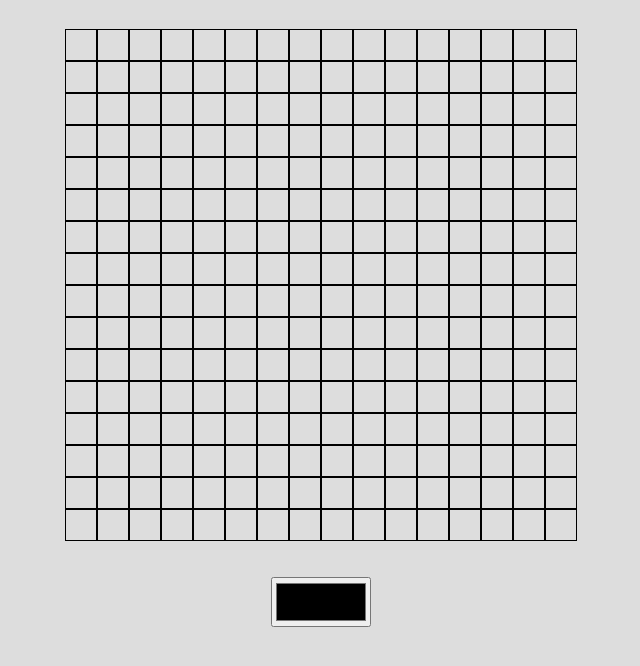
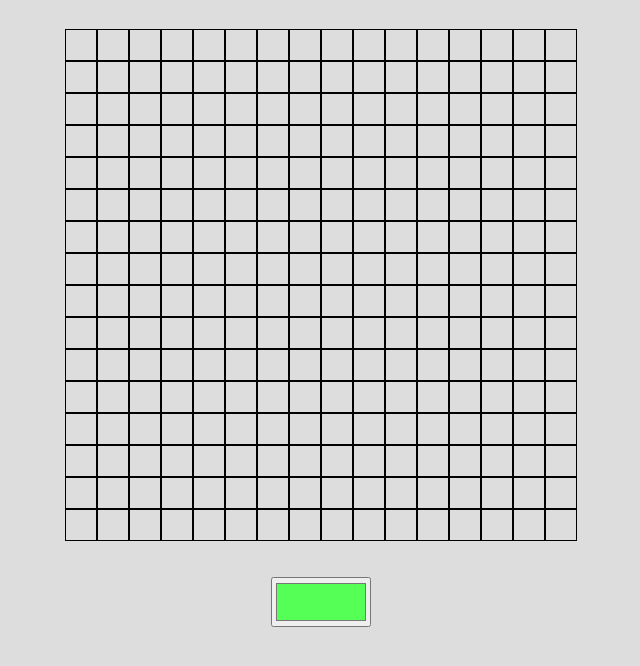
Before and after one commit to rsmarsh/unicorn-rgb-server, a website: page public/index.html in a window 1280 px wide. Shown: the whole page, without its empty margins (319-959 px from the left). Drawn offline with Linux system fonts and the light colour scheme.

Commit message:
made the default a visible colour

```diff
--- a/public/index.html
+++ b/public/index.html
@@ -12,7 +12,7 @@
             Loading...
         </div>
 
-        <input class="cell-colour" type="color"/>
+        <input class="cell-colour" type="color" value="#55ff55"/>
     </main>
 
     <script src="/controller.js"></script>
```
